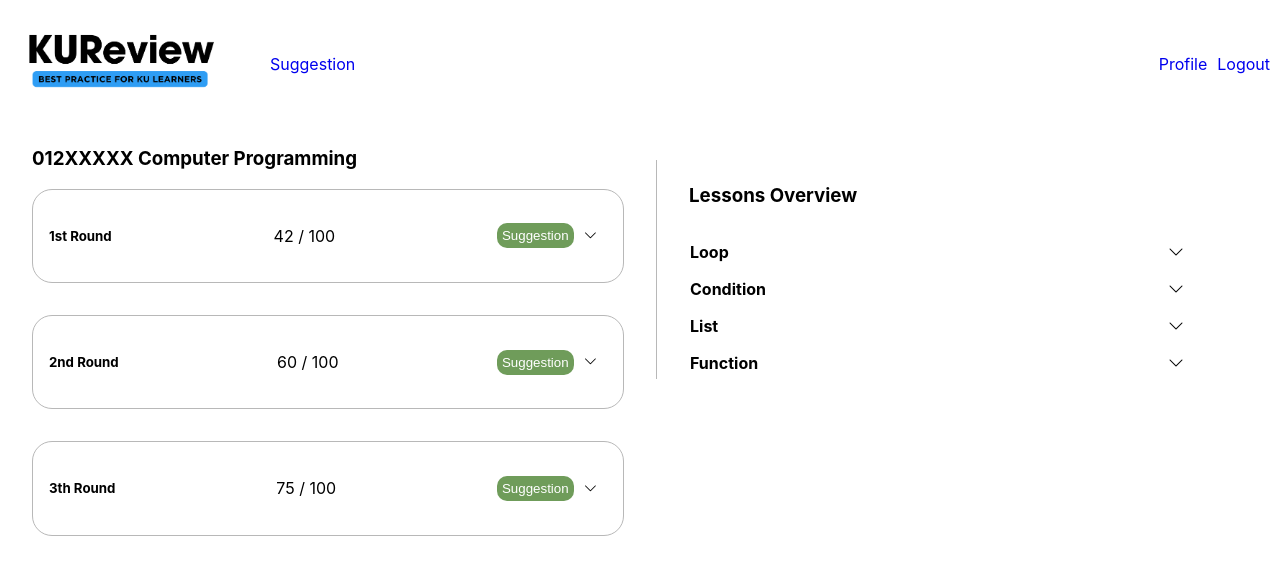
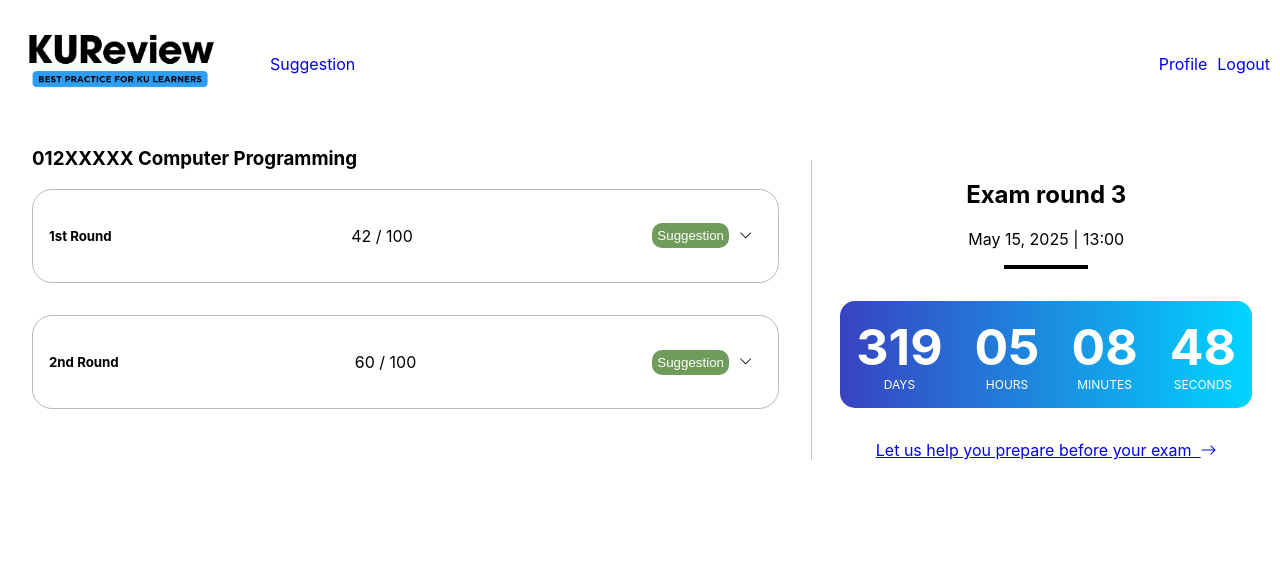
Before and after one commit to KUReview66/KUReview-frontend, a React (Create React App) app: page /score in a window 1280 px wide. Shown: the top 574 px of the page. Built offline with nearby package versions, Linux system fonts and the light colour scheme.

Commit message:
exam countdown panel

```diff
--- a/src/components/ContentPanel.js
+++ /dev/null
@@ -1,88 +0,0 @@
-import { useState } from 'react';
-import '../styles/ContentPanel.module.css';
-import styles from '../styles/ContentPanel.module.css'
-
-export default function ContentPanel() {
-    const [expandedLesson, setExpandedLesson] = useState(null);
-
-    const handleToggle = (lesson) => {
-        setExpandedLesson(expandedLesson === lesson ? null : lesson);
-    };
-
-    return (
-        <div style={{ borderLeft: '1px solid #B8B8B8', padding: '5px 2rem', marginRight: '2rem' }}>
-            <h3>Lessons Overview</h3>
-            <table>
-                <tbody>
-                    <tr>
-                        <td className={styles['lesson-name']}>Loop</td>
-                        <td onClick={() => handleToggle('Loop')} className={styles['dropdown']}>
-                            <i className={`bi bi-chevron-${expandedLesson === 'Loop' ? 'up' : 'down'}`}></i>
-                        </td>
-                    </tr>
-                    {expandedLesson === 'Loop' && (
-                        <tr>
-                            <td colSpan="2">
-                                <p>Lorem ipsum dolor sit amet, consectetur adipiscing elit. Nulla tincidunt felis at efficitur condimentum.</p>
-                                <video controls>
-                                    <source src="path-to-loop-video.mp4" type="video/mp4" />
-                                </video>
-                            </td>
-                        </tr>
-                    )}
-
-                    <tr>
-                        <td className={styles['lesson-name']}>Condition</td>
-                        <td onClick={() => handleToggle('Condition')} className={styles['dropdown']}>
-                            <i className={`bi bi-chevron-${expandedLesson === 'Condition' ? 'up' : 'down'}`}></i>
-                        </td>
-                    </tr>
-                    {expandedLesson === 'Condition' && (
-                        <tr>
-                            <td colSpan="2">
-                                <p>Lorem ipsum dolor sit amet, consectetur adipiscing elit. Nulla tincidunt felis at efficitur condimentum.</p>
-                                <video controls>
-                                    <source src="path-to-condition-video.mp4" type="video/mp4" />
-                                </video>
-                            </td>
-                        </tr>
-                    )}
-
-                    <tr>
-                        <td className={styles['lesson-name']}>List</td>
-                        <td onClick={() => handleToggle('List')} className={styles['dropdown']}>
-                            <i className={`bi bi-chevron-${expandedLesson === 'List' ? 'up' : 'down'}`}></i>
-                        </td>
-                    </tr>
-                    {expandedLesson === 'List' && (
-                        <tr>
-                            <td colSpan="2">
-                                <p>Lorem ipsum dolor sit amet, consectetur adipiscing elit. Nulla tincidunt felis at efficitur condimentum.</p>
-                                <video controls>
-                                    <source src="path-to-list-video.mp4" type="video/mp4" />
-                                </video>
-                            </td>
-                        </tr>
-                    )}
-
-                    <tr>
-                        <td className={styles['lesson-name']}>Function</td>
-                        <td onClick={() => handleToggle('Function')} className={styles['dropdown']}>
-                            <i className={`bi bi-chevron-${expandedLesson === 'Function' ? 'up' : 'down'}`}></i>
-                        </td>
-                    </tr>
-                    {expandedLesson === 'Function' && (
-                        <tr>
-                            <td colSpan="2">
-                                <p>Lorem ipsum dolor sit amet, consectetur adipiscing elit. Nulla tincidunt felis at efficitur condimentum.</p>
-                                <video controls>
-                                    <source src="path-to-function-video.mp4" type="video/mp4" />
-                                </video>
-                            </td>
-                        </tr>
-                    )}
-                </tbody>
-            </table>
-        </div>
-    );
-}
--- /dev/null
+++ b/src/components/CountDownPanel.js
@@ -0,0 +1,93 @@
+import React, { useState, useEffect } from "react";
+import styles from '../styles/CountDownPanel.module.css';
+
+const CountdownTimer = () => {
+    const data = {
+        eventName: "Exam round 3",
+        eventDate: "2025-05-15T13:00:00"
+    };
+
+    const [timeRemaining, setTimeRemaining] = useState(0);
+
+    useEffect(() => {
+        const countdownInterval = setInterval(() => {
+            const currentTime = new Date().getTime();
+            const eventTime = new Date(data.eventDate).getTime();
+            let remainingTime = eventTime - currentTime;
+
+            if (remainingTime <= 0) {
+                remainingTime = 0;
+                clearInterval(countdownInterval);
+            }
+
+            setTimeRemaining(remainingTime);
+        }, 1000);
+
+        return () => clearInterval(countdownInterval);
+    });
+
+    const formatDate = (date) => {
+        const options = { month: "long", day: "numeric", year: "numeric" };
+        return new Date(date).toLocaleDateString("en-US", options);
+    };
+
+    function extractTime(dateString) {
+        const date = new Date(dateString);
+        const hours = date.getHours();
+        const minutes = date.getMinutes();
+
+        return `${hours.toString().padStart(2, '0')}:${minutes.toString().padStart(2, '0')}`;
+    }
+
+    const formatTime = (time) => {
+        const seconds = Math.floor((time / 1000) % 60);
+        const minutes = Math.floor((time / (1000 * 60)) % 60);
+        const hours = Math.floor((time / (1000 * 60 * 60)) % 24);
+        const days = Math.floor(time / (1000 * 60 * 60 * 24));
+
+        return (
+            <div className={styles["countdown-display"]}>
+                <div className={styles["countdown-value"]}>
+                    <p className={styles["time"]}>{days.toString().padStart(2, "0")} </p>
+                    <span>DAYS</span>
+                </div>
+                <div className={styles["countdown-value"]}>
+                    <p className={styles["time"]}>{hours.toString().padStart(2, "0")} </p>
+                    <span>HOURS</span>
+                </div>
+                <div className={styles["countdown-value"]}>
+                    <p className={styles["time"]}>{minutes.toString().padStart(2, "0")} </p>
+                    <span>MINUTES</span>
+                </div>
+                <div className={styles["countdown-value"]}>
+                    <p className={styles["time"]}>{seconds.toString().padStart(2, "0")} </p>
+                    <span>SECONDS</span>
+                </div>
+            </div>
+        );
+    };
+
+    return (
+        <div className={styles["countdown-timer-container"]}>
+            <h2 className={styles["countdown-name"]}>
+                {data.eventName}
+            </h2>
+            <p className={styles["countdown-date"]}>
+                {formatDate(data.eventDate)} | {extractTime(data.eventDate)}
+            </p>
+            <div className={styles["line-container"]}>
+                <div className={styles["line-center"]}></div>
+            </div>
+
+            {timeRemaining > 0 ? (
+                <div className={styles["time-display-container"]}>
+                    {formatTime(timeRemaining)}
+                </div>
+            ) : (
+                <p>Loading...</p>
+            )}
+        </div>
+    );
+};
+
+export default CountdownTimer;
--- a/src/components/navBar.js
+++ b/src/components/navBar.js
@@ -16,7 +16,7 @@ export default function Navbar() {
             <img src={KuReviewLogo} alt="logo" />
         </a>
         <nav ref={navRef}>
-            <a href="/">Suggestion</a>
+            <a href="/suggest">Suggestion</a>
 
             <div className={`${styles["profile"]} ${styles["large-screen-only"]}`}>
                 <a href="/profile">Profile</a>
--- a/src/pages/ScorePage.js
+++ b/src/pages/ScorePage.js
@@ -1,4 +1,4 @@
-import ContentPanel from "../components/ContentPanel";
+import CountDownPanel from "../components/CountDownPanel";
 import Navbar from "../components/navBar";
 import ScoreBox from "../components/scoreBox";
 
@@ -21,14 +21,6 @@ export default function ScorePage() {
             condition: 15,
             list: 12,
             function: 15
-        },
-        {
-            round: 3,
-            total: 75,
-            loop: 18,
-            condition: 18,
-            list: 19,
-            function: 20
         }
     ]
 
@@ -46,8 +38,15 @@ export default function ScorePage() {
                     )))}
                 </div>
             </div>
-            <div className="right-panel" style={{width: '100%', marginTop: '2rem'}}>
-                    <ContentPanel />
+            <div className="right-panel" style={{width: '60%', marginTop: '2rem', borderLeft: '1px solid rgb(196, 196, 196)'}}>
+                    <CountDownPanel />
+                    <div style={{display: 'flex', textAlign: 'center', justifyContent: 'center', marginTop: '2rem'}}>
+                        <a href="/suggest" style={{textDecoration: 'underline'}}>
+                            Let us help you prepare before your exam &nbsp;
+                            <i class="bi bi-arrow-right"></i>
+                        </a>
+                    </div>
+
             </div>
         </div>
         </>
--- a/src/styles/ContentPanel.module.css
+++ /dev/null
@@ -1,18 +0,0 @@
-td {
-    padding-right: 2rem;
-    padding-top: 1rem;
-}
-
-table {
-    width: 100%;
-    border-collapse: collapse;
-}
-
-.dropdown {
-    text-align: right;
-    cursor: pointer;
-}
-
-.lesson-name {
-    font-weight: bolder;
-}
--- /dev/null
+++ b/src/styles/CountDownPanel.module.css
@@ -0,0 +1,47 @@
+.time-display-container {
+    display: flex;
+    justify-content: center;
+    align-items: center;
+}
+
+.countdown-display {
+    margin-top: 2rem;
+    display: flex;
+    justify-content: space-evenly;
+    border-radius: 15px;
+    background: rgb(56,67,193);
+    background: linear-gradient(90deg, rgba(56,67,193,1) 0%, rgba(0,212,255,1) 100%);
+}
+
+.countdown-value {
+    display: grid;
+    place-items: center;
+    padding: 1rem;
+    color: white;
+}
+
+.time{
+    font-size: 50px;
+    font-weight: bolder;
+    margin: 0;
+}
+
+span {
+    font-size: 12px;
+}
+
+.countdown-name,
+.countdown-date {
+    text-align: center;
+}
+
+.line-container {
+    display: flex;
+    align-items: center;
+    justify-content: center;
+}
+
+.line-center {
+    border: 2px solid black;
+    width: 80px;
+}
```
